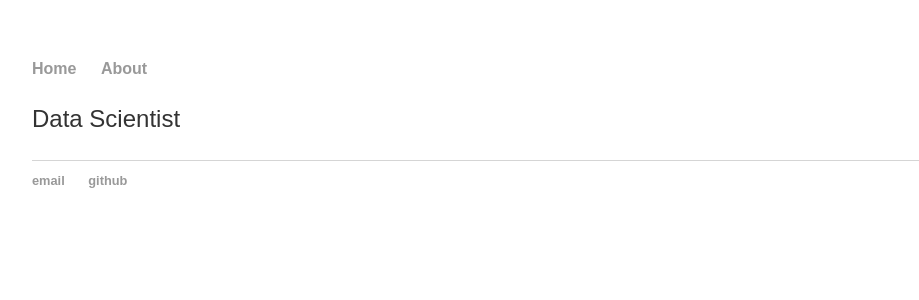
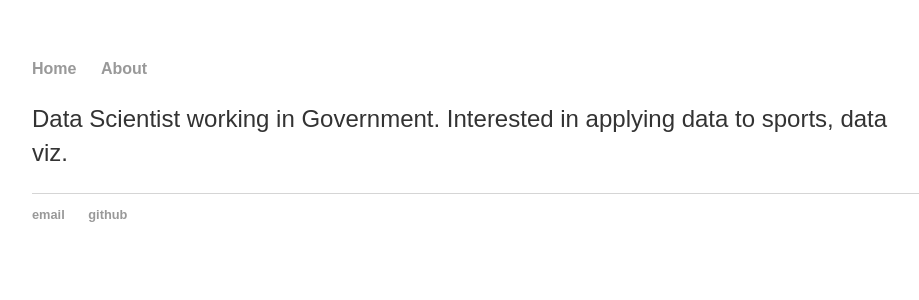
Before and after one commit to georgeball95/georgeball95.github.io, a Jekyll site: the page built from about/index.html, in a window 1280 px wide. Shown: the top 300 px of the page, without its empty margins (160-1079 px from the left). Built offline with Jekyll 4.4.1, drawn with Linux system fonts in a browser that asks for light colours.

Commit message:
update about

```diff
--- a/about/index.html
+++ b/about/index.html
@@ -3,5 +3,5 @@ layout: default
 title: About
 ---
 <div class="blurb">
-	<p>Data Scientist</p>
+	<p>Data Scientist working in Government. Interested in applying data to sports, data viz.</p>
 </div><!-- /.blurb -->
```
